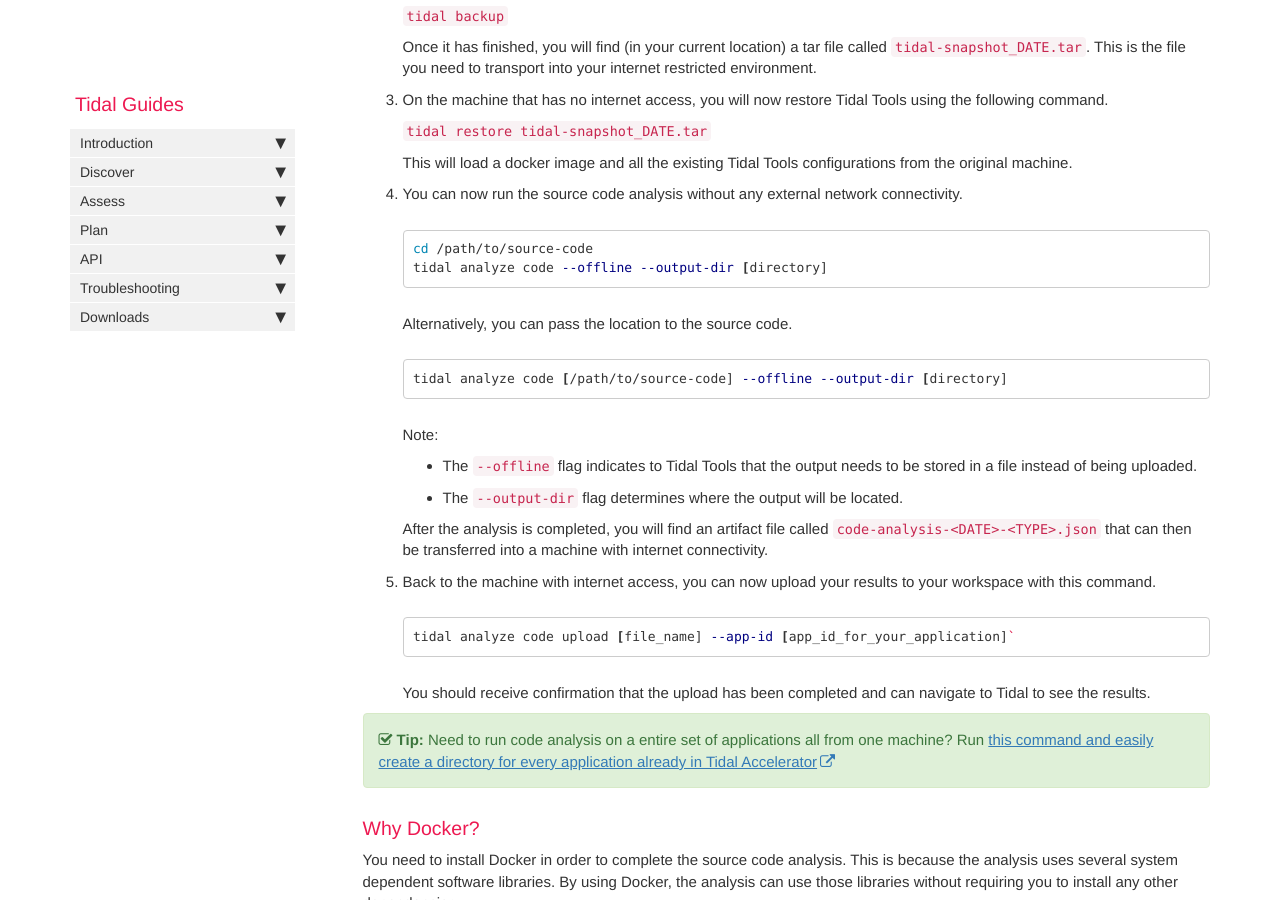
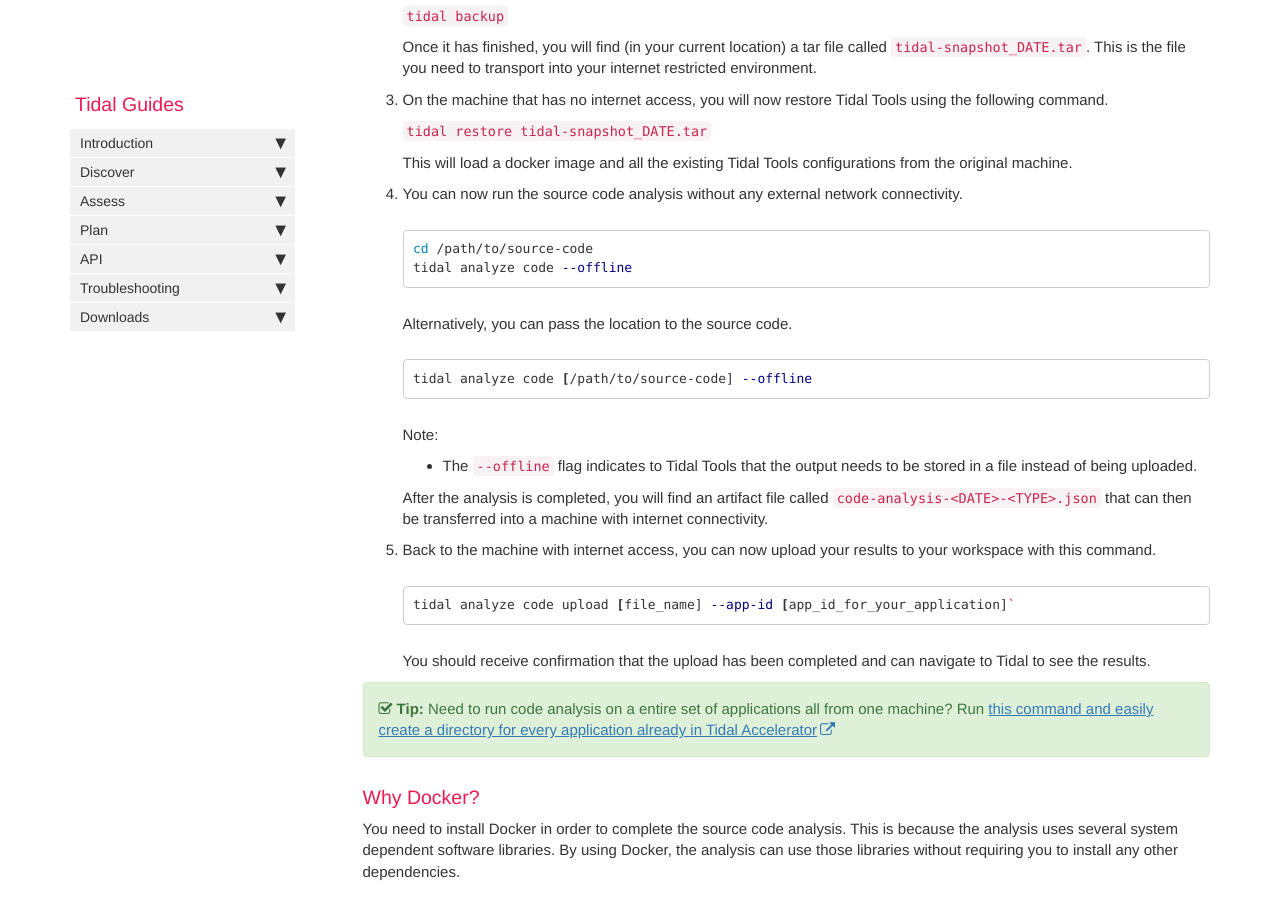
Before and after one commit to tidalmigrations/tidalmigrations.github.io, a Jekyll site: the page built from pages/tidal tools/sourcecode.md, in a window 1280 px wide and 900 px high, scrolled down 2173 px. Built offline with Jekyll 4.4.1, drawn with Linux system fonts in a browser that asks for light colours; nearby versions of some CDN libraries; comment, search, counter and statistics services are not loaded.

Commit message:
Source code docs (#255)
* update source code usage flags

* update book

````diff
--- a/pages/tidal tools/sourcecode.md
+++ b/pages/tidal tools/sourcecode.md
@@ -84,19 +84,18 @@ These are the steps you need to follow in order to bypass internet access limita
 
    ```bash
    cd /path/to/source-code
-   tidal analyze code --offline --output-dir [directory]
+   tidal analyze code --offline
    ```
 
    Alternatively, you can pass the location to the source code.
 
    ```bash
-   tidal analyze code [/path/to/source-code] --offline --output-dir [directory]
+   tidal analyze code [/path/to/source-code] --offline
    ```
 
    Note:
 
    - The `--offline` flag indicates to Tidal Tools that the output needs to be stored in a file instead of being uploaded.
-   - The `--output-dir` flag determines where the output will be located.
 
    After the analysis is completed, you will find an artifact file called `code-analysis-<DATE>-<TYPE>.json` that can then be transferred into a machine with internet connectivity.
 
````
Also changed, not shown: 1 other file.
